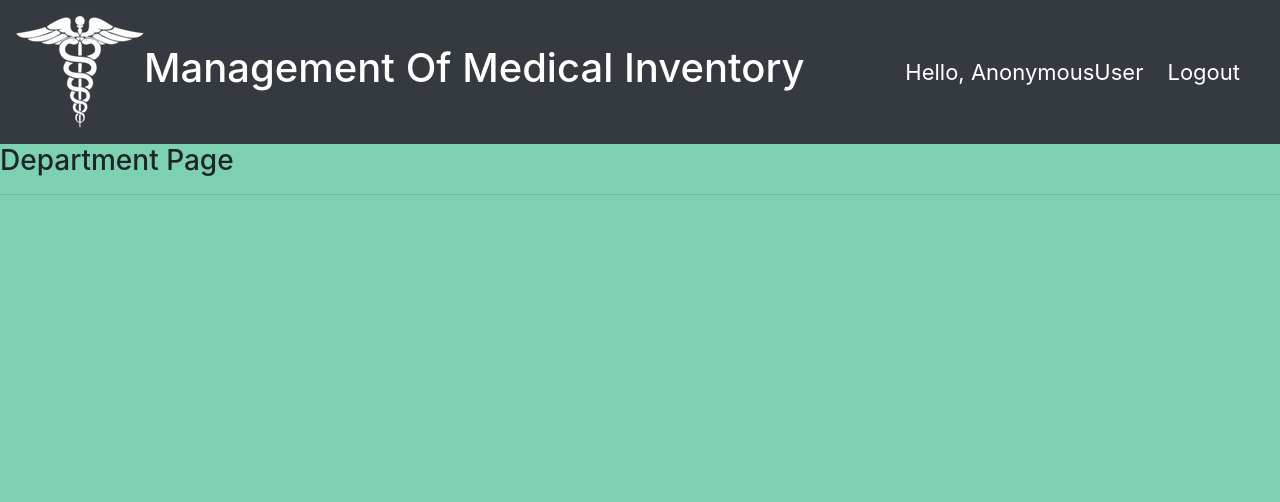
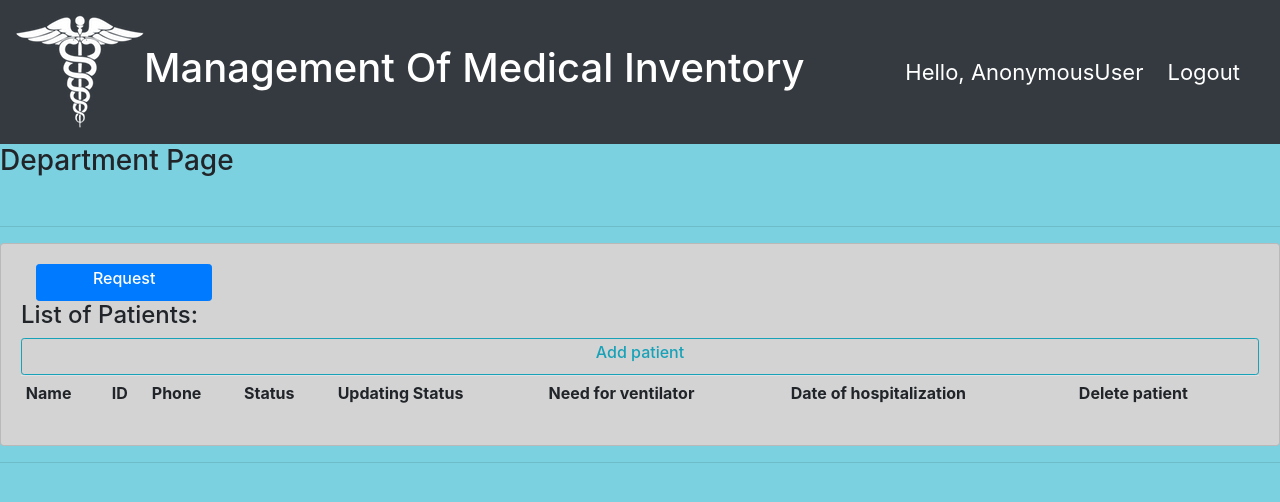
Before and after one commit to ChenKachlon/CoronaProject-23, a Django app: template TheSiteCorona23/accounts/templates/accounts/department.html in a window 1280 px wide. Shown: the top 502 px of the page. Run offline with Django 3.2, Linux system fonts and the light colour scheme; the template is opened without the code that fills it: most values are stand-ins (such as "Sample title", 1, 10 or a date in 2020); lists and menus that the app fills with data are empty; some libraries are stand-ins or nearby versions.

Commit message:
patients department!!!!!!!

```diff
--- a/TheSiteCorona23/accounts/models.py
+++ b/TheSiteCorona23/accounts/models.py
@@ -62,7 +62,7 @@ class Patient(models.Model):
     name = models.CharField(max_length=200, null=True)
     ID = models.CharField(max_length=200, null=True)
     phone = models.CharField(max_length=200, null=True)
-    # department = models.CharField(max_length=264, null=True, choices=DEP)
+    department = models.CharField(max_length=200, null=True, choices=DEP)
     status = models.CharField(max_length=200, null=True, choices=STATUS)
     need_ven = models.CharField(max_length=200, null=True, choices=VEN)
     date_created = models.DateTimeField(auto_now_add=True, null=True)
--- a/TheSiteCorona23/accounts/templates/accounts/department.html
+++ b/TheSiteCorona23/accounts/templates/accounts/department.html
@@ -3,4 +3,60 @@
 
 <h3>Department Page</h3>
 
+<br>
+
+<div class="row">
+
+	<div class="col-md-12">
+		<hr>
+
+		<div class="card card-body" id="general">
+			<div class="col-md-2">
+				<a class="btn btn-primary  btn-sm btn-block" href="{% url 'create_request' %}"> <h6>Request</h6> </a>
+
+			</div>
+            		<h4>List of Patients:</h4>
+			<a class="btn btn-outline-info  btn-sm btn-block" href="{% url 'add_patient' %}"> <h6> Add patient </h6> </a>
+			<table class="table table-sm">
+				<tr>
+					<th>Name</th>
+					<th>ID</th>
+					<th>Phone</th>
+					<th>Status</th>
+					<th>Updating Status</th>
+					<th>Need for ventilator</th>
+					<th>Date of hospitalization</th>
+					<th>Delete patient</th>
+				</tr>
+				{% for i in patients %}
+                {% if i.department == department %}
+				<tr>
+					<td>{{i.name}}</td>
+					<td>{{i.ID}}</td>
+					<td>{{i.phone}}</td>
+					<td>{{i.status}}</td>
+					<td><a class="btn btn-sm btn-info" href="{%url 'update_patient' i.id%}">Update</a></td>
+					<td>{{i.need_ven}}</td>
+					<td>{{i.date_created}}</td>
+					<td><a class="btn btn-sm btn-danger" href="{%url 'delete_patient' i.id%}">Delete</a></td>
+				</tr>
+                {% endif %}
+				{% endfor %}
+
+			</table>
+		</div>
+	</div>
+
+</div>
+
+	<style>
+	        #logo{
+		}
+		#general{
+		background-color: #D3D3D3;
+		}
+		body{
+			background-color: #7CD1E0;
+		}
+	</style>
 {% endblock content %}
```
Also changed, not shown: TheSiteCorona23/accounts/templates/accounts/patients_form.html (+32 -2 lines), TheSiteCorona23/accounts/views.py (+6 -11 lines), TheSiteCorona23/db.sqlite3.
